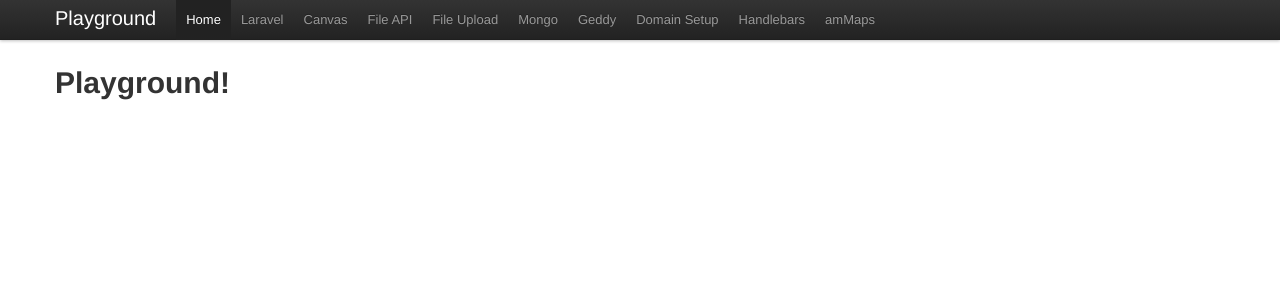
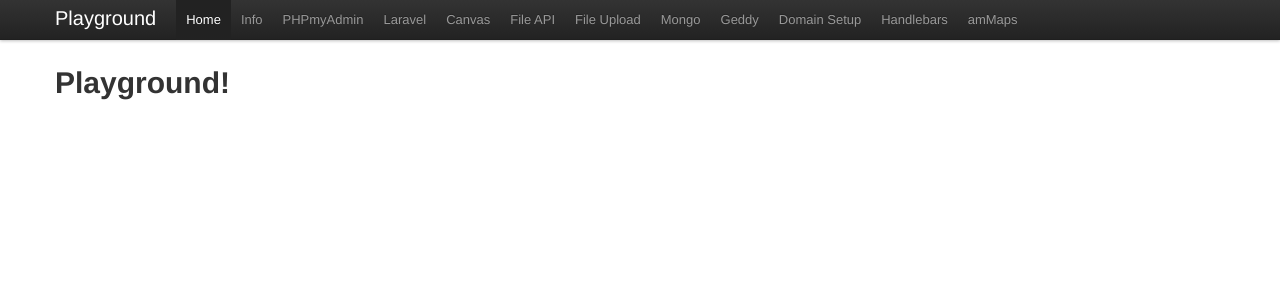
Before and after one commit to Deacs/my_playground, a PHP site: page /todos/ in a window 1280 px wide. Shown: the top 300 px of the page. Run offline with PHP 8.4, Linux system fonts and the light colour scheme; some libraries are stand-ins or nearby versions.

Commit message:
New links added to header

```diff
--- /dev/null
+++ b/info.php
@@ -0,0 +1,3 @@
+<?php
+phpinfo();
+?>
--- a/partials/header.php
+++ b/partials/header.php
@@ -35,6 +35,8 @@
           <div class="nav-collapse">
             <ul class="nav">
               <li class="active"><a href="/">Home</a></li>
+              <li><a href="/info.php">Info</a></li>
+              <li><a href="http://phpmyadmin.local">PHPmyAdmin</a></li>
               <li><a href="http://laravel.local/">Laravel</a></li>
               <li><a href="/canvas">Canvas</a></li>
               <li><a href="/fileSystem/">File API</a></li>
```
